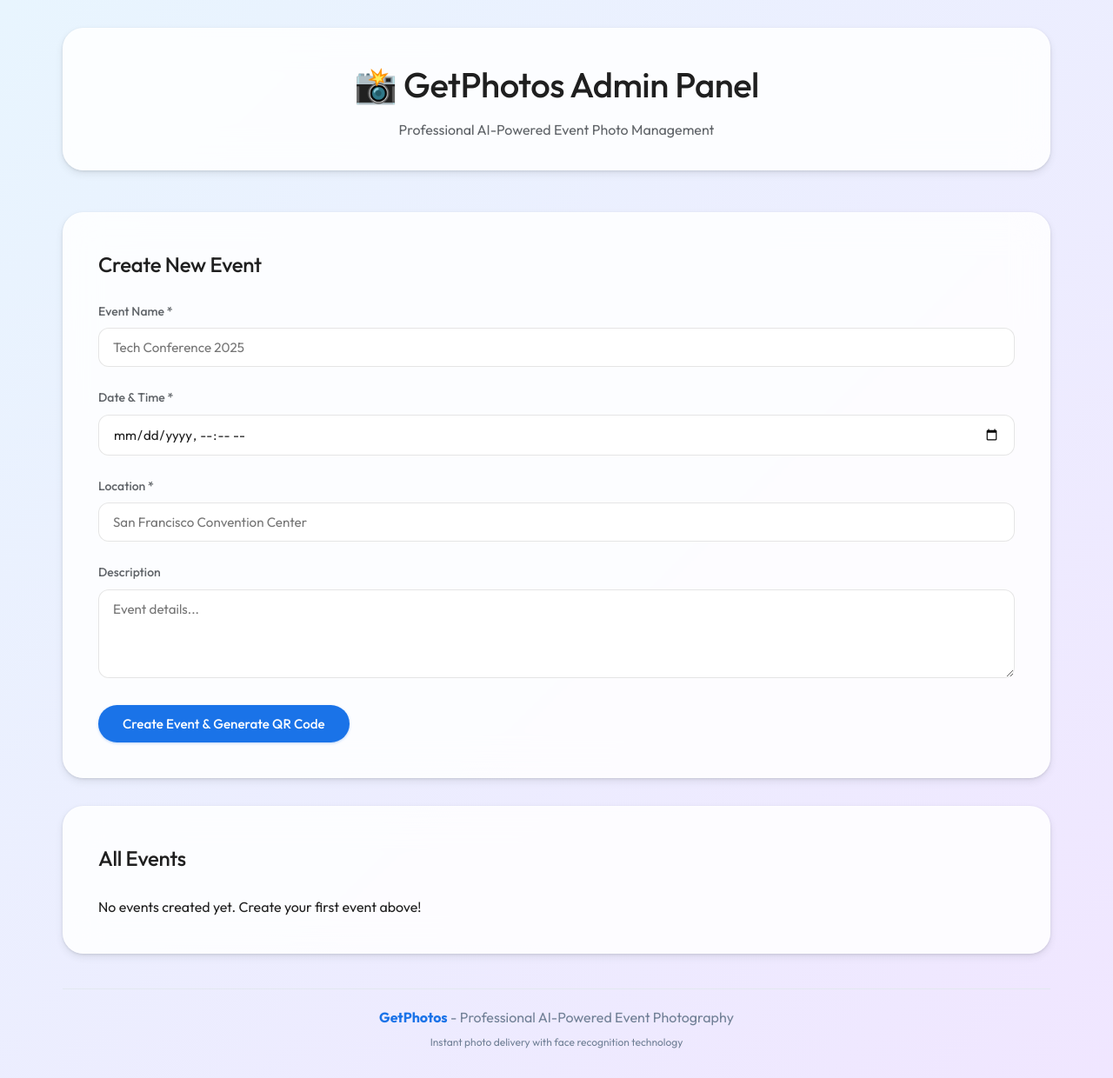
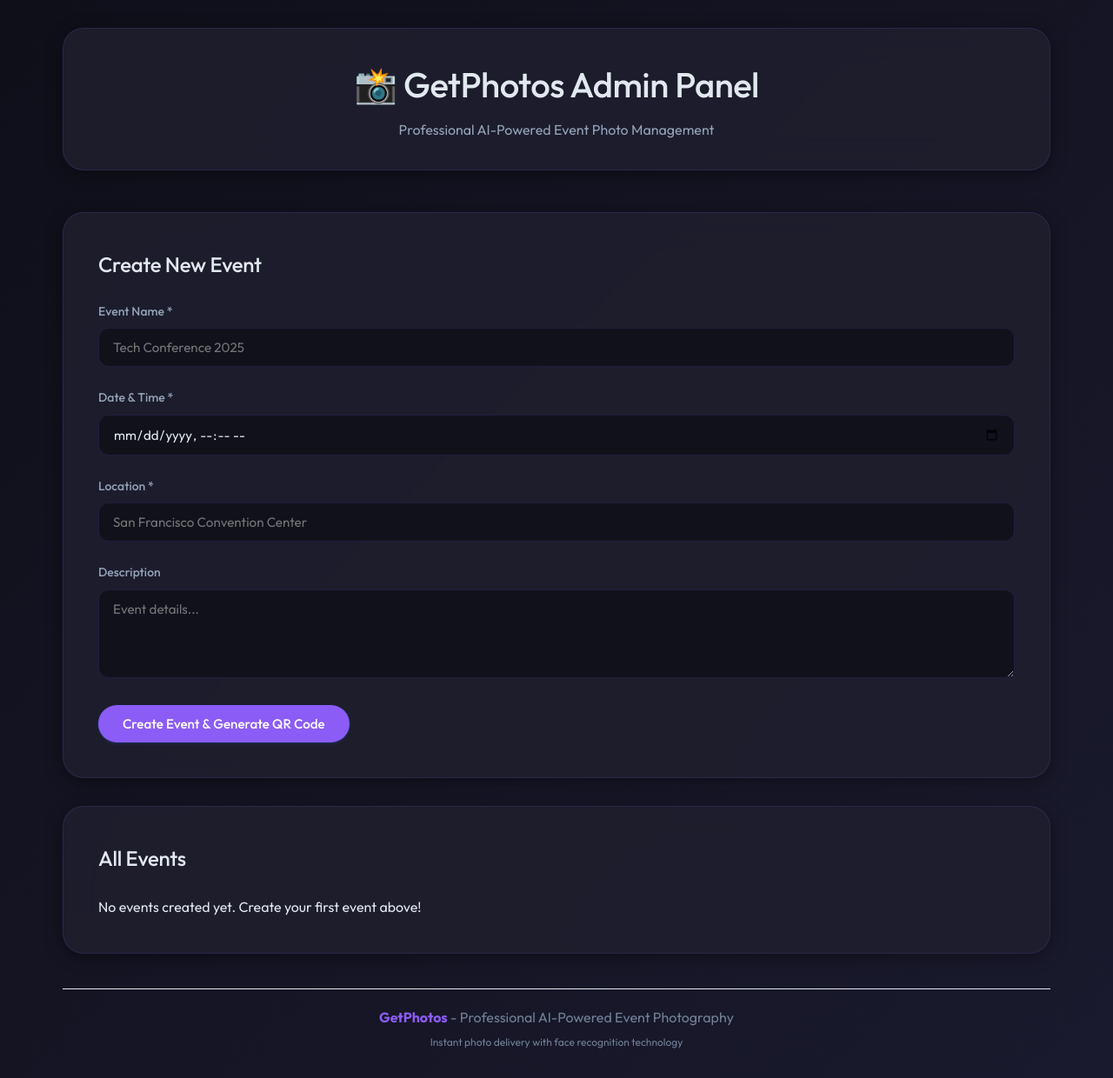
Before and after one commit to Nasim012-gif/flask_drive_app, a Flask app: page /admin in a window 1280 px wide. Shown: the whole page at 87% size. Run offline with Flask 3, Linux system fonts and the light colour scheme; data that the repository does not hold is empty; some libraries are stand-ins or nearby versions; some web fonts are replaced.

Commit message:
Apply dark theme to admin panel with purple accents

```diff
--- a/templates/admin.html
+++ b/templates/admin.html
@@ -10,16 +10,17 @@
         rel="stylesheet">
     <style>
         :root {
-            --bg-gradient-start: #E8F5FE;
-            --bg-gradient-end: #F0E6FF;
-            --primary: #1A73E8;
-            --primary-hover: #1557B0;
-            --card-bg: rgba(255, 255, 255, 0.85);
-            --card-border: rgba(255, 255, 255, 0.3);
-            --text-primary: #1F1F1F;
-            --text-secondary: #5F6368;
-            --shadow: 0 1px 3px rgba(60, 64, 67, 0.15), 0 4px 8px rgba(60, 64, 67, 0.1);
-            --shadow-hover: 0 2px 6px rgba(60, 64, 67, 0.2), 0 8px 16px rgba(60, 64, 67, 0.15);
+            --bg-gradient-start: #0F0F1A;
+            --bg-gradient-end: #1A1A2E;
+            --primary: #8B5CF6;
+            --primary-hover: #7C3AED;
+            --card-bg: rgba(30, 30, 46, 0.9);
+            --card-border: rgba(139, 92, 246, 0.15);
+            --text-primary: #E2E8F0;
+            --text-secondary: #94A3B8;
+            --input-bg: rgba(15, 15, 26, 0.8);
+            --shadow: 0 4px 20px rgba(0, 0, 0, 0.4);
+            --shadow-hover: 0 8px 30px rgba(139, 92, 246, 0.2);
         }
 
         * {
@@ -109,11 +110,11 @@
         textarea {
             width: 100%;
             padding: 12px 16px;
-            border: 1px solid rgba(0, 0, 0, 0.1);
+            border: 1px solid var(--card-border);
             border-radius: 12px;
             font-size: 0.95rem;
             font-family: inherit;
-            background: rgba(255, 255, 255, 0.9);
+            background: var(--input-bg);
             transition: all 0.2s;
             color: var(--text-primary);
         }
```
